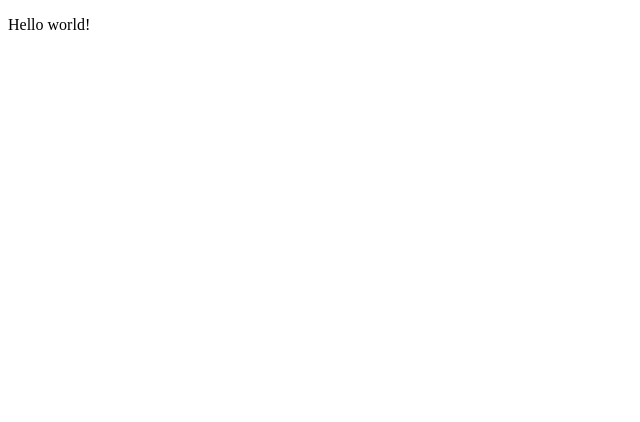
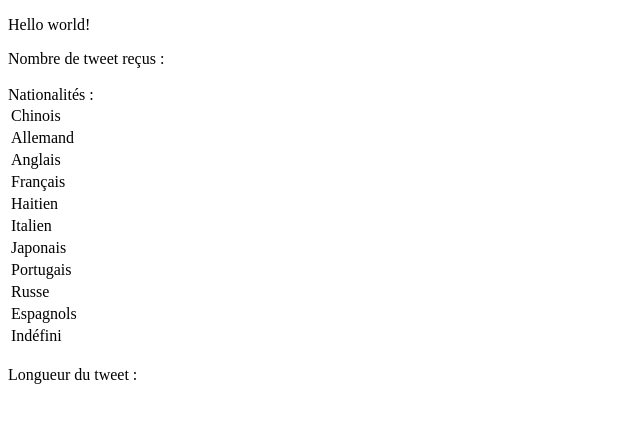
Before and after one commit to Amelie47/bddi-twitterapp, a website: page public/index.html in a window 1280 px wide. Shown: the whole page, without its empty margins (0-640 px from the left). Drawn offline with Linux system fonts and the light colour scheme.

Commit message:
compteur tweet par nationalité

```diff
--- a/index.js
+++ b/index.js
@@ -20,7 +20,7 @@ wsServer.on("connection", client => {
 
   twitterStream.on("data", tweet => {
     // chaine de caractere
-    client.send(tweet.text);
+    client.send(JSON.stringify(tweet));
   })
 })
 
--- a/lib/twitter/index.js
+++ b/lib/twitter/index.js
@@ -1,9 +1,8 @@
 const request = require("request");
 const splitter = require("./splitter");
 const parser = require("./parser");
-const logger = require("./logger");
 
-const httpStream = request.get(`${process.env.TWITTER_API_STREAM_URL}/statuses/filter.json?track=trump`, {
+const httpStream = request.get(`${process.env.TWITTER_API_STREAM_URL}/statuses/sample.json`, {
   oauth: {
       consumer_key: process.env.TWITTER_API_CONSUMER_KEY,
       consumer_secret: process.env.TWITTER_API_CONSUMER_SECRET,
@@ -16,4 +15,5 @@ const tweetStream = httpStream
   .pipe(splitter)
   .pipe(parser);
 
+
 module.exports = tweetStream;
--- a/public/index.html
+++ b/public/index.html
@@ -6,8 +6,61 @@
   <title>TwT Streamer</title>
   <meta name="description" content="">
   <meta name="viewport" content="width=device-width, initial-scale=1">
+</head>
+
+<body>
+  <p>Hello world!</p>
+  <div>
+    Nombre de tweet reçus : <span id="count_container"></span>
+  </div>
+  <br>
+  <div>
+    Nationalités :
+    <table>
+      <tbody id="table_nat">
+
+      </tbody>
+    </table>
+  </div>
+  <br>
+  <div>
+    Longueur du tweet : <span id="tweet"></span>
+  </div>
+
+
   <script>
     // Client to server
+
+    let tweet = document.getElementById('tweet');
+    let count_container = document.getElementById('count_container');
+
+    let count = 0;
+    let count_french = 0;
+
+    let tab_lang = [
+      {nom: 'Chinois',code: 'zh',quantité: 0},
+      {nom: 'Allemand',code: 'de',quantité: 0},
+      {nom: 'Anglais',code: 'en',quantité: 0},
+      {nom: 'Français',code: 'fr',quantité: 0},
+      {nom: 'Haitien ',code: 'ht',quantité: 0},
+      {nom: 'Italien',code: 'it',quantité: 0},
+      {nom: 'Japonais',code: 'ja',quantité: 0},
+      {nom: 'Portugais',code: 'pt',quantité: 0},
+      {nom: 'Russe',code: 'ru',quantité: 0},
+      {nom: 'Espagnols ',code: 'es',quantité: 0},
+      {nom: 'Indéfini ',code: 'und',quantité: 0},
+    ];
+
+    tab_lang.forEach(element => {
+      let line = document.createElement('tr');
+      let nat = document.createElement('td');
+      nat.innerHTML = element.nom;
+      let nb = document.createElement('td');
+      nb.setAttribute('id',element.code);
+      line.appendChild(nat);
+      line.appendChild(nb);
+      table_nat.insertAdjacentElement('beforeend', line);
+    });
 
     console.log("It works!");
     const socket = new WebSocket(`ws://${window.location.hostname}:${window.location.port}`);
@@ -18,15 +71,26 @@
     });
 
     socket.addEventListener('message', event => {
-      console.log("new message", event.data);
+      // console.log("new message", event.data);
+      count ++;
+      let tweetdata = JSON.parse(event.data);
+
+      function estLangue(array) {
+        return array.code === tweetdata.lang;
+      }
+
+      tab_lang.find(estLangue).quantité ++;
+
+      tweet.innerHTML = tweetdata.text;
+      count_container.innerHTML = count;
+
+      let langue = document.getElementById(tab_lang.find(estLangue).code);
+      langue.innerHTML = tab_lang.find(estLangue).quantité;
+      console.log(tab_lang);
 
       socket.send("message received!");
     });
   </script>
-</head>
-
-<body>
-  <p>Hello world!</p>
 </body>
 
 </html>
```
